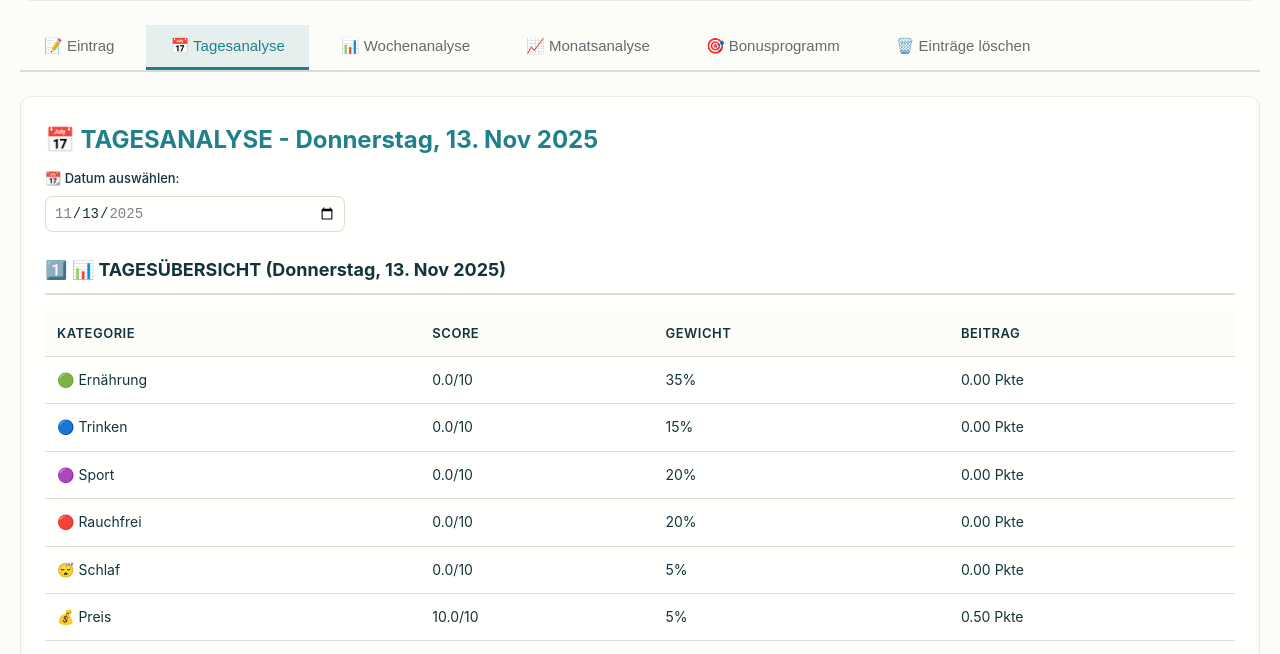
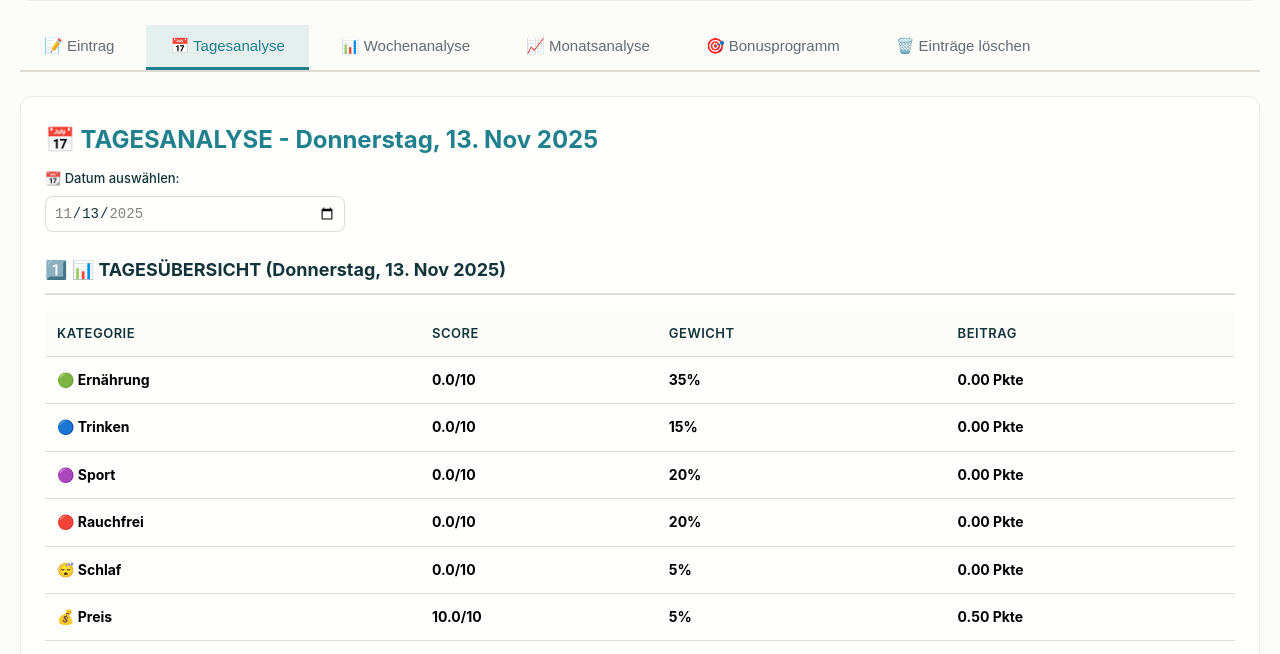
Before and after one commit to AufKurs-TN/aufkurs-health, a plain HTML site: page index.html in a window 1280 px wide. Both pictures are taken after a click on the button "📅 Tagesanalyse". Shown: the part 144-798 px from the top of the page. Drawn offline with nearby package versions, Linux system fonts and the light colour scheme; no server answers.

Commit message:
Update index.html

```diff
--- a/index.html
+++ b/index.html
@@ -6,13 +6,15 @@
     <meta name="viewport" content="width=device-width, initial-scale=1.0">
     <title>Auf Kurs - Mein Fortschrittsjournal</title>
     <style>
-/* Bonus-Tabelle: Zellen schwarz, andere Tabellen normal */
-.bonusprogramm-content th,
-.bonusprogramm-content td {
-    color: #000 !important;
-    font-weight: 600 !important;
+@media screen {
+    td {
+        color: #000000 !important;
+        font-weight: 700 !important;
+    }
+    em, i, strong {
+        color: #111111 !important;
+    }
 }
-
 
         :root {
   --color-white: rgba(255, 255, 255, 1);
```
